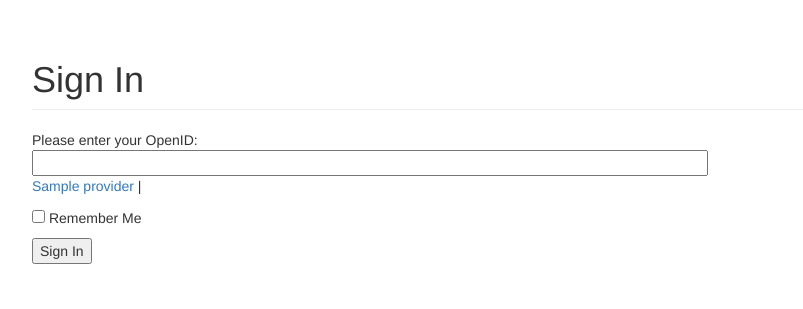
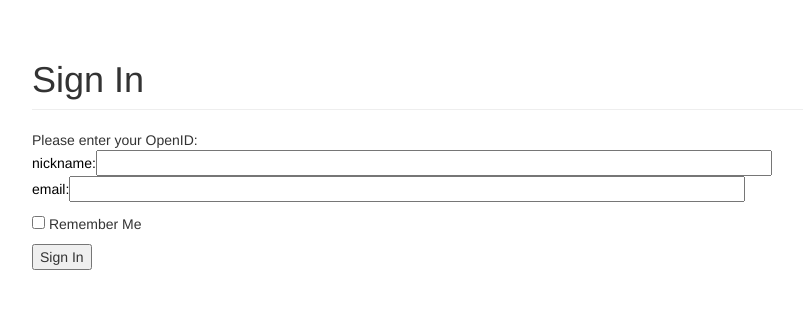
Before and after one commit to jzjwonderful/kinjz, a Flask app: template app/templates/login.html in a window 1280 px wide. Shown: the part 52-361 px from the top of the page, without its empty margins (38-841 px from the left). Run offline with Flask 2, Linux system fonts and the light colour scheme; tables that the repository leaves empty hold one stand-in row (values such as "Sample post"); the template is opened without the code that fills it: values that come from a table or form of the project are taken from there, most other values are stand-ins (such as "Sample title", 1, 10 or a date in 2020); form fields are guessed from the names that the template uses; parts of the project's set-up code (start-up, migrations or seed data) failed here and were passed over; some libraries are stand-ins or nearby versions.

Commit message:
modify model forms

```diff
--- a/app/forms.py
+++ b/app/forms.py
@@ -10,3 +10,8 @@ from wtforms.validators import DataRequired
 class LoginForm(FlaskForm):
     openid = StringField('openid', validators=[DataRequired()])
     remember_me = BooleanField('remember_me', default=False)
+
+class LoginUsr(FlaskForm)
+    nickname = StringField('nickname', validators=[DataRequired()])
+    email = StringField('email', validators=[DataRequired()])
+    remember_me = BooleanField('remember_me', default=False)
--- a/app/templates/login.html
+++ b/app/templates/login.html
@@ -21,14 +21,12 @@ function set_openid(openid, pr)
     {{form.hidden_tag()}}
     <p>
         Please enter your OpenID:<br>
-        {{form.openid(size=80)}}<br>
+        <span style="color: black">nickname:</span>{{form.nickname(size=80)}}<br>
+        <span style="color: black">email:</span>{{form.email(size=80)}}<br>
         {%for error in form.openid.errors%}
             <span style="color:red">[{{error}}]</span>
             <br>
         {%endfor%}
-        {% for pr in providers %}
-            <a href="javascript:set_openid('{{ pr.url }}', '{{ pr.name }}');">{{ pr.name }}</a> |
-        {% endfor %}
     </p>
     <p>{{form.remember_me}} Remember Me</p>
     <p><input type="submit" value="Sign In"></p>
--- a/app/views.py
+++ b/app/views.py
@@ -39,11 +39,15 @@ def login():
     if g.user is not None and g.user.is_authenticated:
         return redirect(url_for('index'))
     print('called login2()')
-    form = LoginForm()
+    #form = LoginForm()
+    form = LoginUsr()
     if form.validate_on_submit():
         session['remember_me'] = form.remember_me.data
-        print(form.openid.data)
-        return oid.try_login(form.openid.data, ask_for=['nickname', 'email']) # asyn call,if success,call after_login
+        print(form.nickname.data,form.email.data)
+        #return oid.try_login(form.openid.data, ask_for=['nickname', 'email']) # asyn call,if success,call after_login
+        resp.nickname = form.nickname
+        resp.email = form.email
+        return after_login(resp)
     print('called login3()')
     return render_template("login.html",title="Login",form=form,
     providers = app.config['OPENID_PROVIDERS'])
```
